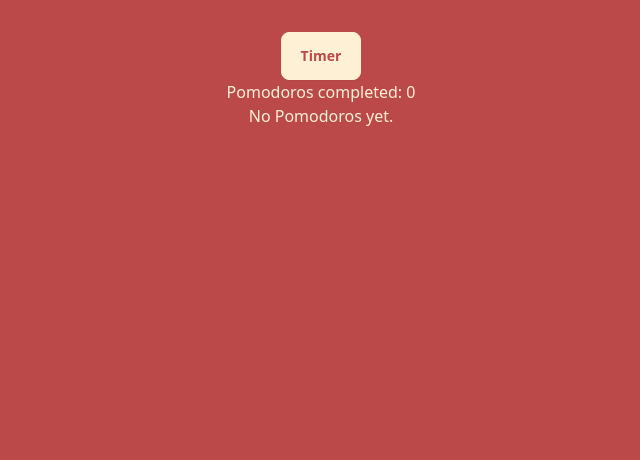
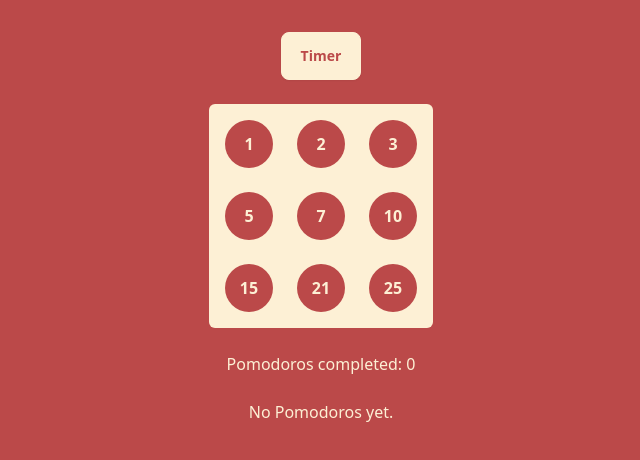
Before and after one commit to GreRut/pomodoro-automatico, a React (Vite) app in the folder pomodoro/: page /about in a window 1280 px wide. Shown: the top 460 px of the page, without its empty margins (319-959 px from the left). Built offline with nearby package versions, Linux system fonts and the light colour scheme.

Commit message:
feat: implement a styling for the reward system

```diff
--- a/pomodoro/src/routes/about.lazy.tsx
+++ b/pomodoro/src/routes/about.lazy.tsx
@@ -21,18 +21,28 @@ function About() {
   }, []);
 
   const getBadgeMessage = (): string => {
-    if (pomodoroCount >= 10) {
-      return '10';
+    if (pomodoroCount >= 30) {
+      return 'You are a productivity master with ovr 30 Pomodoros';
+    } else if (pomodoroCount >= 21) {
+      return 'Your focus has no limits! You have just went over 21 treshold';
+    } else if (pomodoroCount >= 15) {
+      return '15 Pomodoros! Do not forget about taking breaks';
+    } else if (pomodoroCount >= 10) {
+      return 'Moving past single digits in Pomodoro world!';
+    } else if (pomodoroCount >= 7) {
+      return 'It is not just luck you have completed 7 pomodoros';
     } else if (pomodoroCount >= 5) {
-      return '5';
+      return 'High-fve on 5 completed sessions!';
+    } else if (pomodoroCount >= 3) {
+      return 'You make it easy as one-two-three';
     } else if (pomodoroCount >= 1) {
-      return '1';
+      return 'Great job on starting your first Pomodoro';
     }
     return 'No Pomodoros yet.';
   };
 
   return (
-    <div className="flex flex-col items-center">
+    <div className="flex flex-col items-center space-y-6">
       <Link to="/"
             className="btn
                     hover:bg-terc
@@ -42,9 +52,33 @@ function About() {
                     text-prim">
         Timer
       </Link>
-      <div>
-        <div>
-
+      <div className='grid grid-cols-3 gap-6 bg-sec rounded-md p-4'>
+        <div className="bg-prim w-12 h-12 rounded-full flex items-center justify-center">
+          <p className='font-bold'>1</p>
+        </div>
+        <div className="bg-prim w-12 h-12 rounded-full flex items-center justify-center">
+          <p className='font-bold'>2</p>
+        </div>
+        <div className="bg-prim w-12 h-12 rounded-full flex items-center justify-center">
+          <p className='font-bold'>3</p>
+        </div>
+        <div className="bg-prim w-12 h-12 rounded-full flex items-center justify-center">
+          <p className='font-bold'>5</p>
+        </div>
+        <div className="bg-prim w-12 h-12 rounded-full flex items-center justify-center">
+          <p className='font-bold'>7</p>
+        </div>
+        <div className="bg-prim w-12 h-12 rounded-full flex items-center justify-center">
+          <p className='font-bold'>10</p>
+        </div>
+        <div className="bg-prim w-12 h-12 rounded-full flex items-center justify-center">
+          <p className='font-bold'>15</p>
+        </div>
+        <div className="bg-prim w-12 h-12 rounded-full flex items-center justify-center">
+          <p className='font-bold'>21</p>
+        </div>
+        <div className="bg-prim w-12 h-12 rounded-full flex items-center justify-center">
+          <p className='font-bold'>25</p>
         </div>
       </div>
       <p>Pomodoros completed: {pomodoroCount}</p>
```
